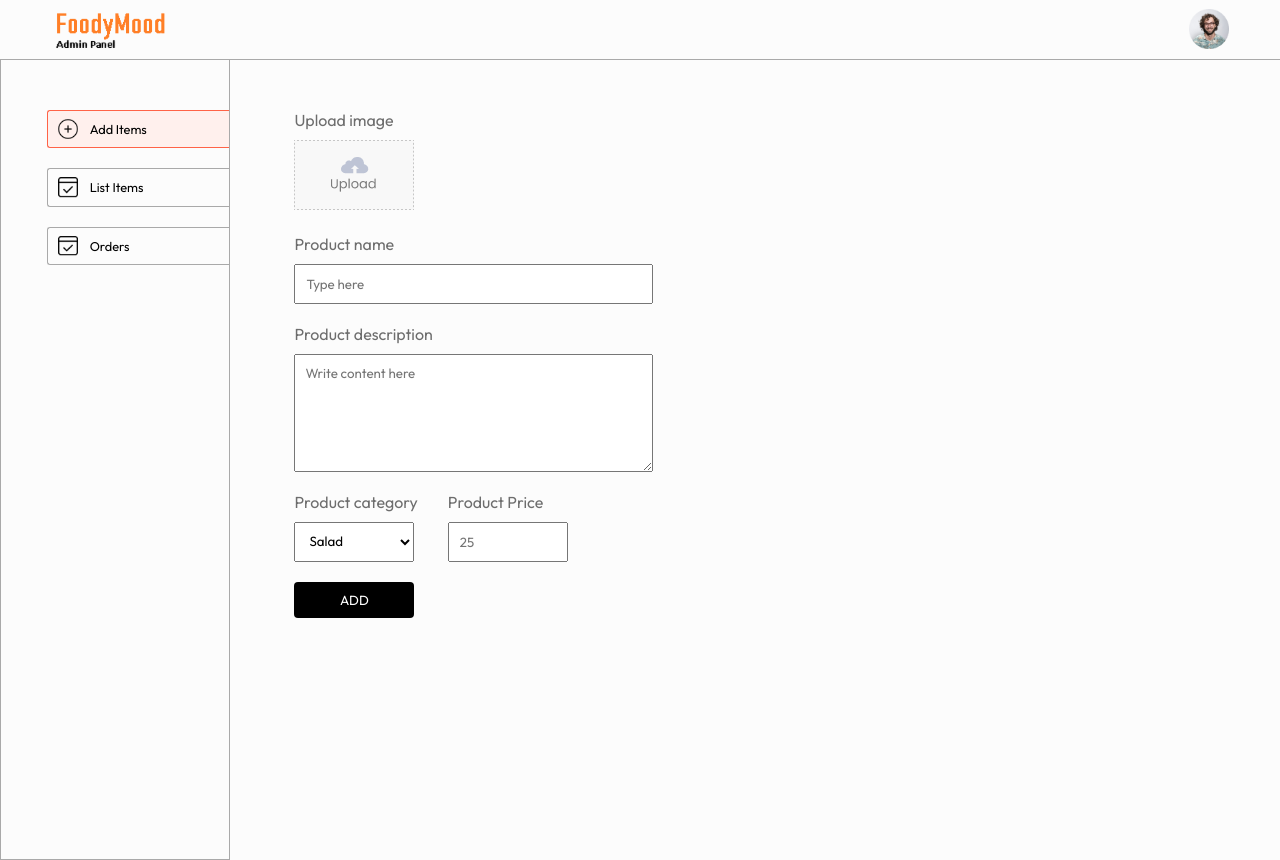
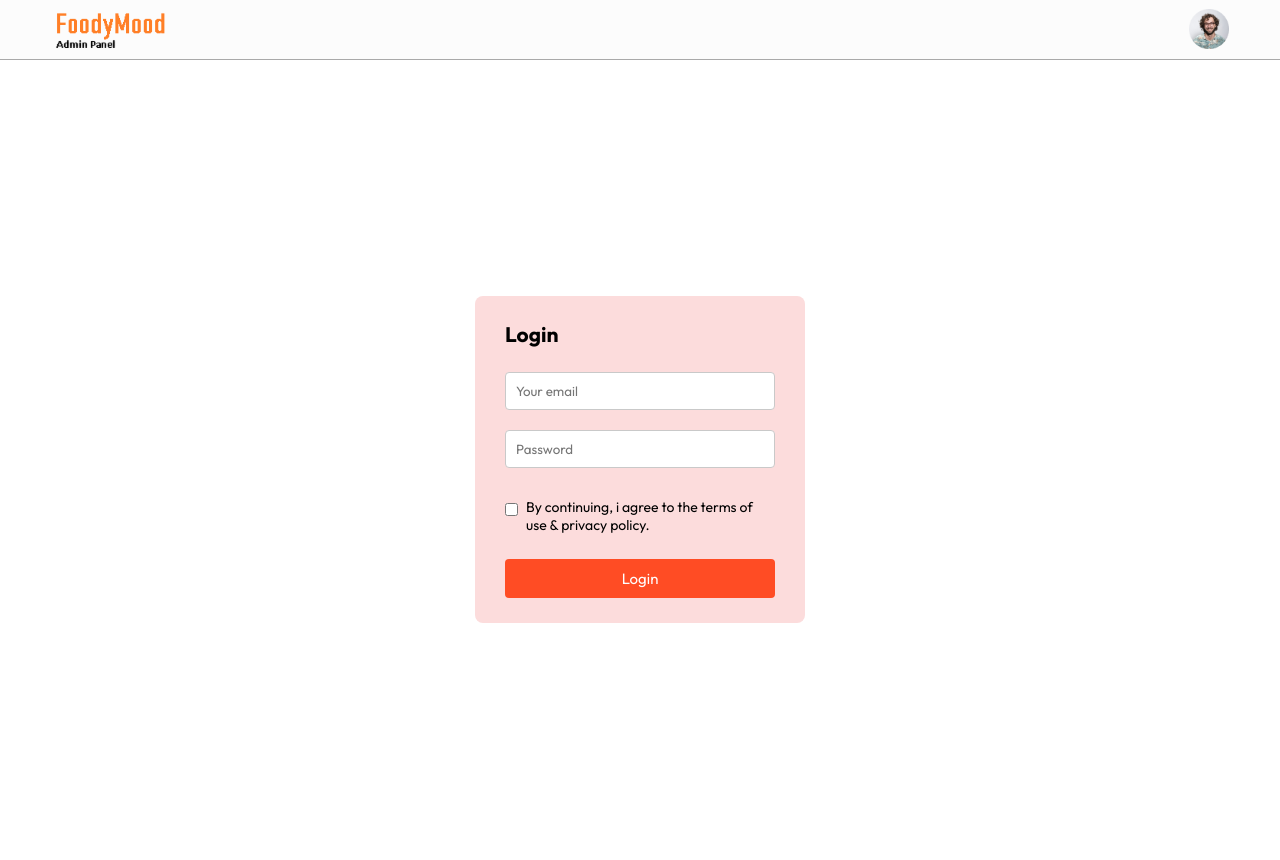
Before and after one commit to Sandip7679/foodymood-admin, a React (Vite) app: page / in a window 1280 px wide. Built offline with nearby package versions, Linux system fonts and the light colour scheme.

Commit message:
login included

```diff
--- a/src/App.jsx
+++ b/src/App.jsx
@@ -1,4 +1,4 @@
-import React from 'react'
+import React, { useState } from 'react'
 import Navbar from './components/Navbar/Navbar'
 import Sidebar from './components/Sidebar/Sidebar'
 import { Route, Routes } from 'react-router-dom'
@@ -7,13 +7,17 @@ import List from './pages/List/List'
 import Orders from './pages/Orders/Orders'
 import { ToastContainer } from 'react-toastify';
 import 'react-toastify/dist/ReactToastify.css';
+import LoginPopup from './pages/LoginPopup/LoginPopup'
 
 const App = () => {
+  const [showLogin, setShowLogin] = useState(true);
+
   return (
     <div className='app'>
       <ToastContainer />
       <Navbar />
       <hr />
+      {showLogin ? <LoginPopup setShowLogin={setShowLogin} /> : <></>}
       <div className="app-content">
         <Sidebar />
         <Routes>
--- a/src/pages/Add/Add.jsx
+++ b/src/pages/Add/Add.jsx
@@ -124,8 +124,8 @@ const Add = () => {
           </div>
         </div>
         <button type="submit" className="add-btn" disabled={isLoading}>
-          <span class="button-text">ADD</span>
-          <span class="loader"></span>
+          <span className="button-text">ADD</span>
+          <span className="loader"></span>
         </button>
       </form>
     </div>
--- /dev/null
+++ b/src/pages/LoginPopup/LoginPopup.css
@@ -0,0 +1,125 @@
+.login-popup{
+    position: absolute;
+    z-index: 1;
+    width: 100%;
+    height: 100%;
+    background-color: #FFFFFF;
+    display: grid;
+}
+.login-popup-container{
+    place-self: center;
+    width: max(23vw,330px);
+    /* color: #808080; */
+    color: #d1c7c7;
+    background-color: rgb(252, 220, 220);
+    display: flex;
+    flex-direction: column;
+    gap: 25px;
+    padding: 25px 30px;
+    border-radius: 8px;
+    border-width: 2;
+    border-color: #FF4C24;
+    font-size: 14px;
+    animation: fadeIn 0.5s;
+}
+.login-popup-title{
+    display: flex;
+    justify-content: space-between;
+    align-items: center;
+    color: black;
+}
+.login-popup-title img{
+    width: 16px;
+    cursor: pointer;
+}
+.login-popup-inputs{
+    display: flex;
+    flex-direction: column;
+    gap: 20px;
+}
+.login-popup-inputs input{
+    outline: none;
+    border: 1px solid #C9C9C9;
+    padding: 10px;
+    border-radius: 4px;
+}
+.login-popup-container button{
+    border: none;
+    padding: 10px;
+    border-radius: 4px;
+    color: white;
+    background-color: #FF4C24;
+    font-size: 15px;
+    cursor: pointer;
+
+    position: relative;
+    display: inline-flex;
+    align-items: center;
+    justify-content: center;
+    outline: none;
+    transition: background-color 0.3s ease;
+}
+
+.loader{
+  width: 22px;
+  height: 22px;
+  border: 2px solid transparent;
+  border-top-color: white;
+  border-left-color: white;
+  border-right-color: white;
+  border-radius: 50%;
+  animation: spin 1s linear infinite;
+  }
+
+  .loader1{
+    width: 22px;
+    height: 22px;
+    border: 2px solid transparent;
+    border-top-color: white;
+    border-left-color: white;
+    border-right-color: white;
+    border-radius: 50%;
+    animation: spin 1s linear infinite;
+  }
+
+  /* Spinner animation */
+  @keyframes spin {
+    0% {
+      transform: rotate(0deg);
+    }
+    100% {
+      transform: rotate(360deg);
+    }
+  }
+
+  .login-popup-container button[disabled] {
+    cursor: not-allowed;
+    opacity: 0.8;
+  }
+
+  /* .login-popup-container button[disabled] .loader {
+    opacity: 1;
+  } */
+
+  .login-popup-container button[disabled] .button-text {
+    opacity: 0;
+  }
+
+.login-popup-condition{
+    display: flex;
+    align-items: start;
+    gap: 8px;
+    color: #000000;
+    margin-top: 5px;
+}
+
+.login-popup-condition input{
+    margin-top: 5px;
+}
+
+
+.login-popup p span{
+    color: #FF4C24;
+    font-weight: 500;
+    cursor: pointer;
+}
--- /dev/null
+++ b/src/pages/LoginPopup/LoginPopup.jsx
@@ -0,0 +1,114 @@
+import React, { useContext, useState } from "react";
+import "./LoginPopup.css";
+import { url } from "../../assets/assets";
+// import { assets } from "../../assets/assets";
+// import { StoreContext } from "../../Context/StoreContext";
+import axios from "axios";
+import { toast } from "react-toastify";
+
+const LoginPopup = ({ setShowLogin }) => {
+  // const { setToken, url, loadCartData } = useContext(StoreContext);
+  const [currState, setCurrState] = useState("Sign Up");
+  const [isLoading, setIsLoading] = useState(false);
+
+  const [data, setData] = useState({
+    name: "",
+    email: "",
+    password: "",
+    type: "admin",
+  });
+
+  const onChangeHandler = (event) => {
+    const name = event.target.name;
+    const value = event.target.value;
+    setData((data) => ({ ...data, [name]: value }));
+  };
+
+  const onLogin = async (e) => {
+    e.preventDefault();
+
+    setIsLoading(true);
+
+    let new_url = url + "/api/user/login";
+    // if (currState === "Login") {
+    //   new_url += "/api/user/login";
+    // } else {
+    //   new_url += "/api/user/register";
+    // }
+    // new_url += "/api/user/login";
+    const response = await axios.post(new_url, data);
+    if (response.data.success) {
+      setToken(response.data.token);
+      localStorage.setItem("token", response.data.token);
+      // loadCartData({ token: response.data.token });
+      setShowLogin(false);
+    } else {
+      toast.error(response.data.message);
+    }
+    setIsLoading(false);
+  };
+
+  return (
+    <div className="login-popup">
+      <form onSubmit={onLogin} className="login-popup-container">
+        <div className="login-popup-title">
+          {/* <h2>{currState}</h2>{" "} */}
+          <h2>Login</h2>{" "}
+          {/* <img
+            onClick={() => setShowLogin(false)}
+            src={assets.cross_icon}
+            alt=""
+          /> */}
+        </div>
+        <div className="login-popup-inputs">
+          {/* {currState === "Sign Up" ? (
+            <input
+              name="name"
+              onChange={onChangeHandler}
+              value={data.name}
+              type="text"
+              placeholder="Your name"
+              required
+            />
+          ) : (
+            <></>
+          )} */}
+          <input
+            name="email"
+            onChange={onChangeHandler}
+            value={data.email}
+            type="email"
+            placeholder="Your email"
+          />
+          <input
+            name="password"
+            onChange={onChangeHandler}
+            value={data.password}
+            type="password"
+            placeholder="Password"
+            required
+          />
+        </div>
+        <div className="login-popup-condition">
+          <input type="checkbox" name="" id="" required />
+          <p>By continuing, i agree to the terms of use & privacy policy.</p>
+        </div>
+        <button disabled={isLoading}>
+          {isLoading ? (
+            <span className="loader1"></span>
+          ) : (
+            <span className="button-text">Login</span>
+          )}
+
+          {/* <span className="loader1"></span> */}
+          {/* {isLoading && <span class="loader"></span>}
+          <span class="button-text">
+          Login
+          </span> */}
+        </button>
+      </form>
+    </div>
+  );
+};
+
+export default LoginPopup;
```
